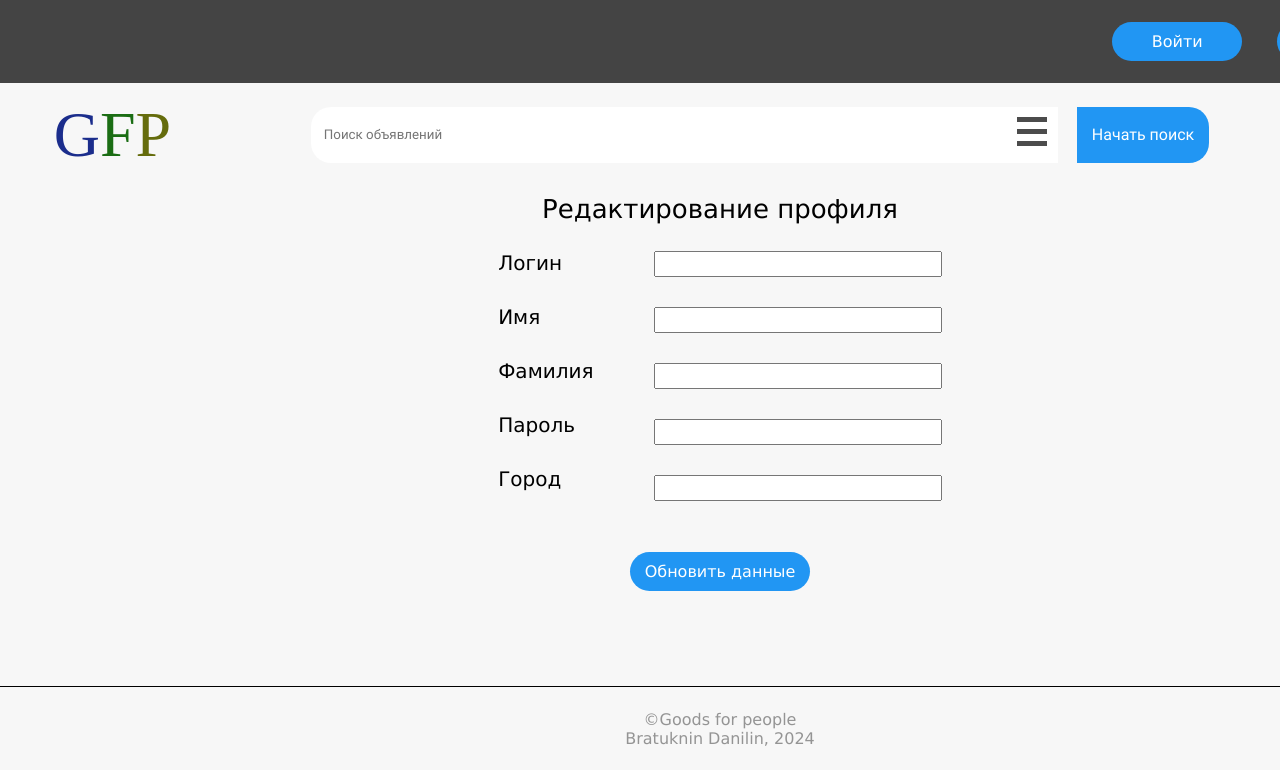
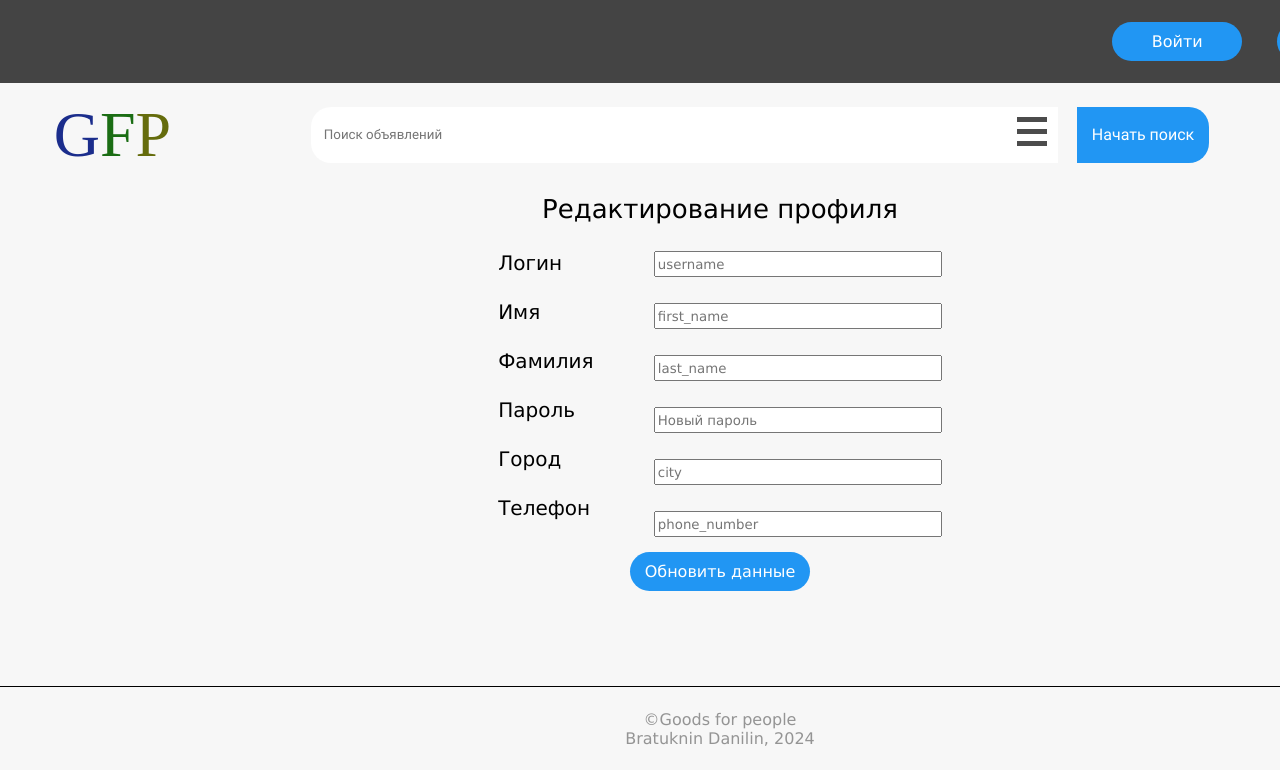
Before and after one commit to algoritmQ/bachelor_final_work, a React (Create React App) app: page /EditProfilePage in a window 1280 px wide. Shown: the top 784 px of the page. Built offline with nearby package versions, Linux system fonts and the light colour scheme; no server answers; a web font is replaced by a local one.

Commit message:
editprofilepage verstka

```diff
--- a/src/pages/EditProfilePage/EditProfilePage.css
+++ b/src/pages/EditProfilePage/EditProfilePage.css
@@ -38,22 +38,18 @@
     justify-content: space-around;
 
 }
-.profile-rightBar-fields-names{
+.profile-rightBar-fields-names, .profile-rightBar-fields-inputs{
     margin-top:20px;
     display: flex;
-    gap: 30px;
+    gap: 25px;
     flex-direction: column;
     justify-content: flex-start;
 }
 .profile-rightBar-fields-names span{
     font-size:20px;
 }
-.profile-rightBar-fields-inputs{
-    margin-top:20px;
-    display: flex;
-    gap: 30px;
-    flex-direction: column;
-    justify-content: flex-start;
+ .profile-rightBar-fields-inputs{
+    gap: 26px;
 }
 .profile-rightBar-fields-inputs input{
     width:280px;
--- a/src/pages/EditProfilePage/EditProfilePage.js
+++ b/src/pages/EditProfilePage/EditProfilePage.js
@@ -19,13 +19,15 @@ function EditProfilePage(props) {
                   <span>Фамилия</span>
                   <span>Пароль</span>
                   <span>Город</span>
+                  <span>Телефон</span>
                 </div>
                 <div className = "profile-rightBar-fields-inputs">
-                  <input />
-                  <input />
-                  <input />
-                  <input />
-                  <input />
+                  <input placeholder = "username" />
+                  <input placeholder = "first_name"/>
+                  <input placeholder = "last_name"/>
+                  <input placeholder = "Новый пароль"/>
+                  <input placeholder = "city"/>
+                  <input placeholder = "phone_number"/>
                 </div>
             </div>
             <div className = "profile-rightBar-bottom">
```
